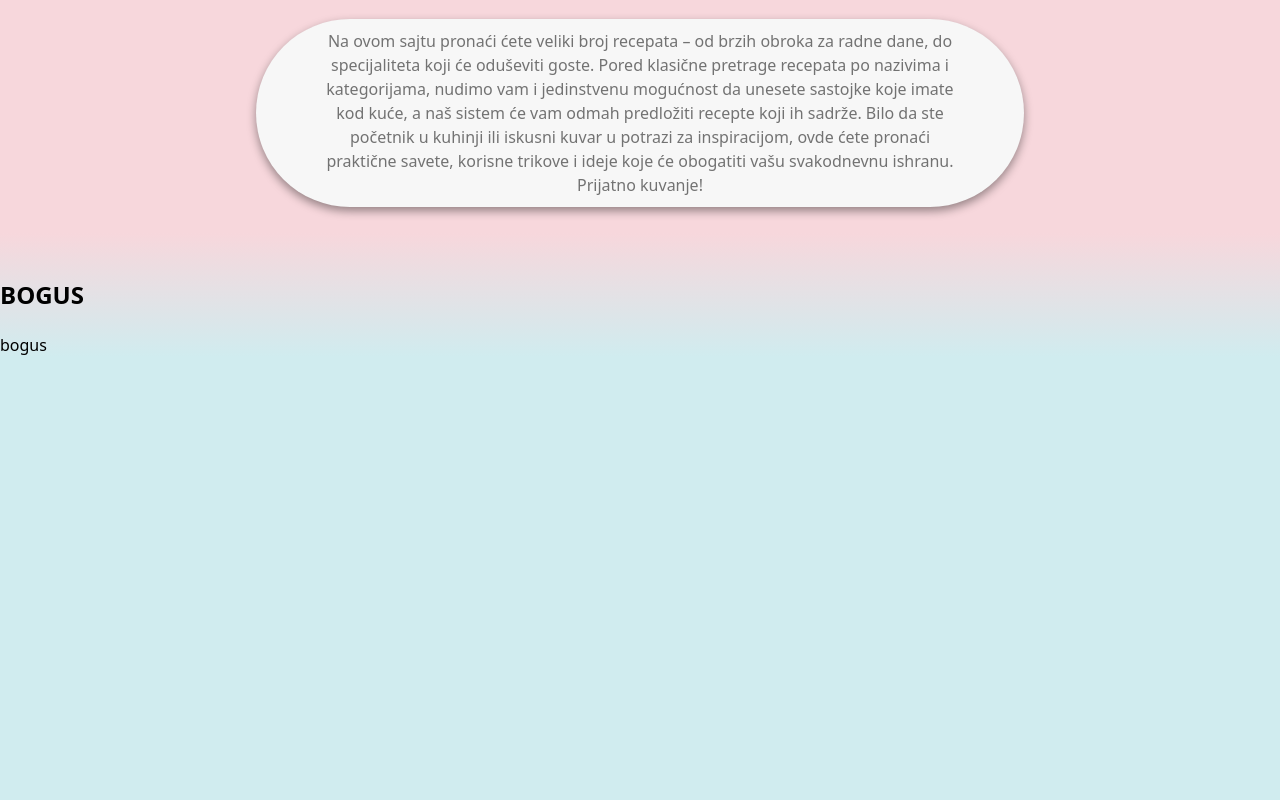
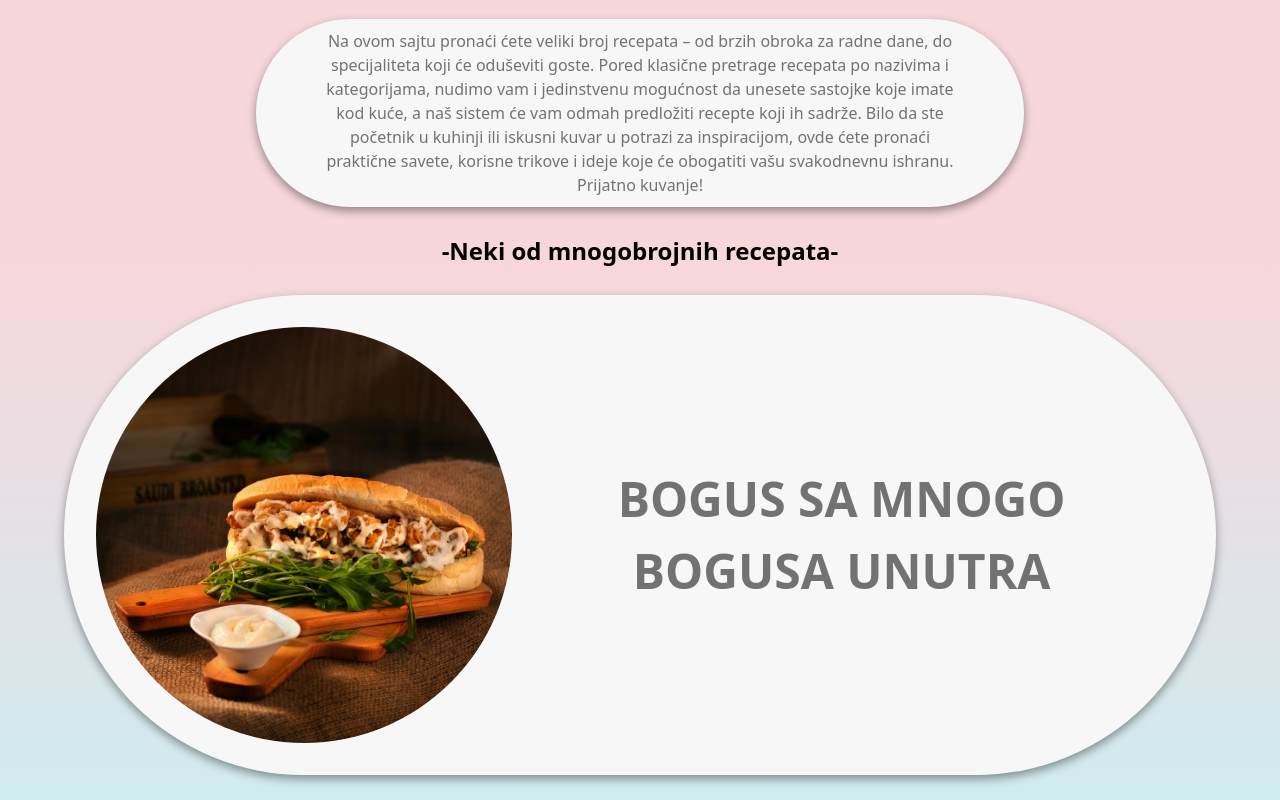
Before and after one commit to GuanSkuan/React-projekat, a React (Vite) app in the folder my-react-app/: page / in a window 1280 px wide. Shown: the part 1383-2183 px from the top of the page. Before the commit the page ends 1756 px from the top, so only its background shows below. Built offline with nearby package versions, Linux system fonts and the light colour scheme.

Commit message:
napravljena pilula sa efektima

```diff
--- a/my-react-app/src/Preview.jsx
+++ b/my-react-app/src/Preview.jsx
@@ -1,3 +1,5 @@
+import rucakk from './images/uvodna2.jpg'
+
 function Preview() {
     const pilule = [
 
@@ -15,14 +17,14 @@ function Preview() {
                     u kuhinji ili iskusni kuvar u potrazi za inspiracijom, ovde ćete pronaći praktične savete,
                     korisne trikove i ideje koje će obogatiti vašu svakodnevnu ishranu. Prijatno kuvanje!
                 </p>
-
+                <h2>-Neki od mnogobrojnih recepata-</h2>
             </section>
 
             <section className="crvena-plava">
                 <div className="pilula">
-                    <img src="" alt="" />
-                    <h2>BOGUS</h2>
-                    <p>bogus</p>
+                    <img src={rucakk} alt="gratauu" />
+                    <h2>BOGUS SA MNOGO BOGUSA UNUTRA</h2>
+                    <p>bogus bogus bogus bogus bogus bogus bogus bogus bogus bogus bogus bogus bogus bogus bogus bogus bogus bogus bogus bogus bogus bogus bogus bogus bogus bogus bogus bogus bogus bogus bogus bogus bogus </p>
                 </div>
             </section>
         </>
--- a/my-react-app/src/index.css
+++ b/my-react-app/src/index.css
@@ -207,9 +207,83 @@ h1 {
 
 .preview-deo {
   background-color: #f7d7dc;
-  padding-bottom: 2%;
+}
+
+.preview-deo h2 {
+  text-align: center;
+  margin-bottom: 0;
+  margin-top: 2%;
 }
 
 .crvena-plava {
+  padding: 2% 0;
   background: linear-gradient(to bottom, #f7d7dc, rgba(0, 0, 0, 0));
 }
+
+.pilula {
+  position: relative;
+  color: #00000089;
+  background-color: #f7f7f7;
+  width: 90vw;
+  height: 60vh;
+  margin: auto;
+  border-radius: 1000px;
+  box-shadow: 0 4px 10px rgba(0, 0, 0, 0.4);
+  transition: transform 0.3s ease;
+}
+
+.pilula img {
+  top: 4vh;
+  left: 4vh;
+  object-fit: cover;
+  position: absolute;
+  width: 52vh;
+  height: 52vh;
+  border-radius: 50%;
+  transition: transform 0.4s ease;
+}
+
+.pilula h2 {
+  display: flex;
+  position: absolute;
+  font-size: 3rem;
+  text-align: center;
+  align-items: center;
+  justify-content: center;
+  right: 5%;
+  left: 40%;
+  height: 100%;
+  margin: 0;
+  transition: opacity 0.3s ease;
+}
+
+.pilula p {
+  display: flex;
+  position: absolute;
+  text-align: center;
+  align-items: center;
+  justify-content: center;
+  font-size: 1.5rem;
+  right: 40%;
+  left: 10%;
+  height: 100%;
+  margin: 0;
+  opacity: 0;
+  transition: opacity 0.3s ease;
+}
+
+.pilula:hover {
+  transform: scale(1.1);
+}
+
+.pilula:hover img {
+  transform: translateX(262%);
+}
+
+.pilula:hover h2 {
+  opacity: 0;
+}
+
+.pilula:hover p {
+  opacity: 1;
+}
```
